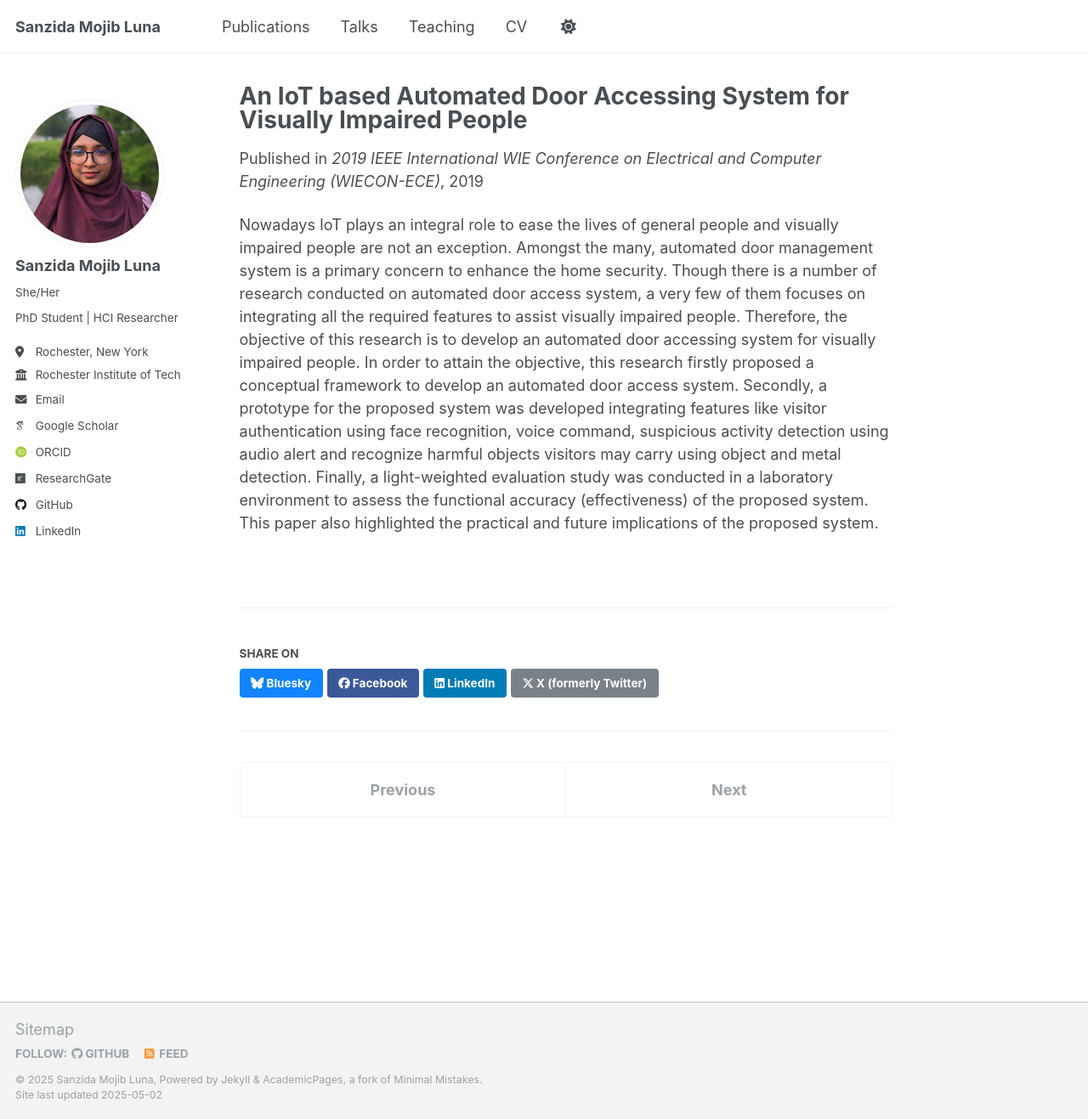
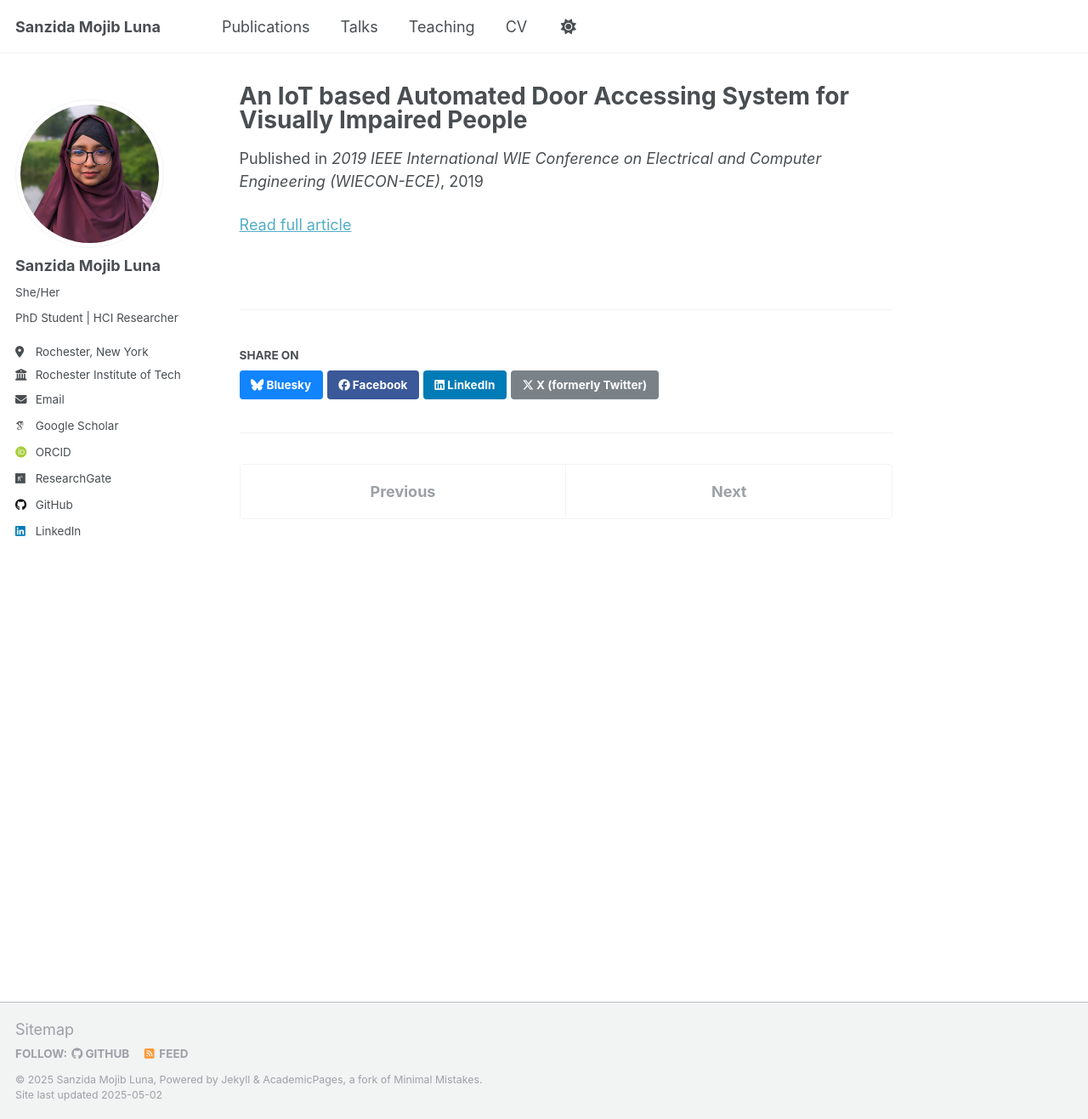
Before and after one commit to SanzidaMojibLuna/SanzidaMojibLuna.github.io, a Jekyll site: the page built from _publications/2019-11-15-automated-door-accessing-system.md, in a window 1280 px wide and 1317 px high. Shown: the whole window at 85% size. Built offline with Jekyll 4.4.1, drawn with Linux system fonts in a browser that asks for light colours; some web fonts are replaced.

Commit message:
Update 2019-11-15-automated-door-accessing-system.md

```diff
--- a/_publications/2019-11-15-automated-door-accessing-system.md
+++ b/_publications/2019-11-15-automated-door-accessing-system.md
@@ -8,7 +8,6 @@ date: 2019-11-15
 venue: '2019 IEEE International WIE Conference on Electrical and Computer Engineering (WIECON-ECE)'
 slidesurl:
 paperurl: 'https://ieeexplore.ieee.org/abstract/document/9019945'
-bibtexurl:
-citation:
+
 ---
-Nowadays IoT plays an integral role to ease the lives of general people and visually impaired people are not an exception. Amongst the many, automated door management system is a primary concern to enhance the home security. Though there is a number of research conducted on automated door access system, a very few of them focuses on integrating all the required features to assist visually impaired people. Therefore, the objective of this research is to develop an automated door accessing system for visually impaired people. In order to attain the objective, this research firstly proposed a conceptual framework to develop an automated door access system. Secondly, a prototype for the proposed system was developed integrating features like visitor authentication using face recognition, voice command, suspicious activity detection using audio alert and recognize harmful objects visitors may carry using object and metal detection. Finally, a light-weighted evaluation study was conducted in a laboratory environment to assess the functional accuracy (effectiveness) of the proposed system. This paper also highlighted the practical and future implications of the proposed system.
+[Read full article](https://ieeexplore.ieee.org/abstract/document/9019945)
```
